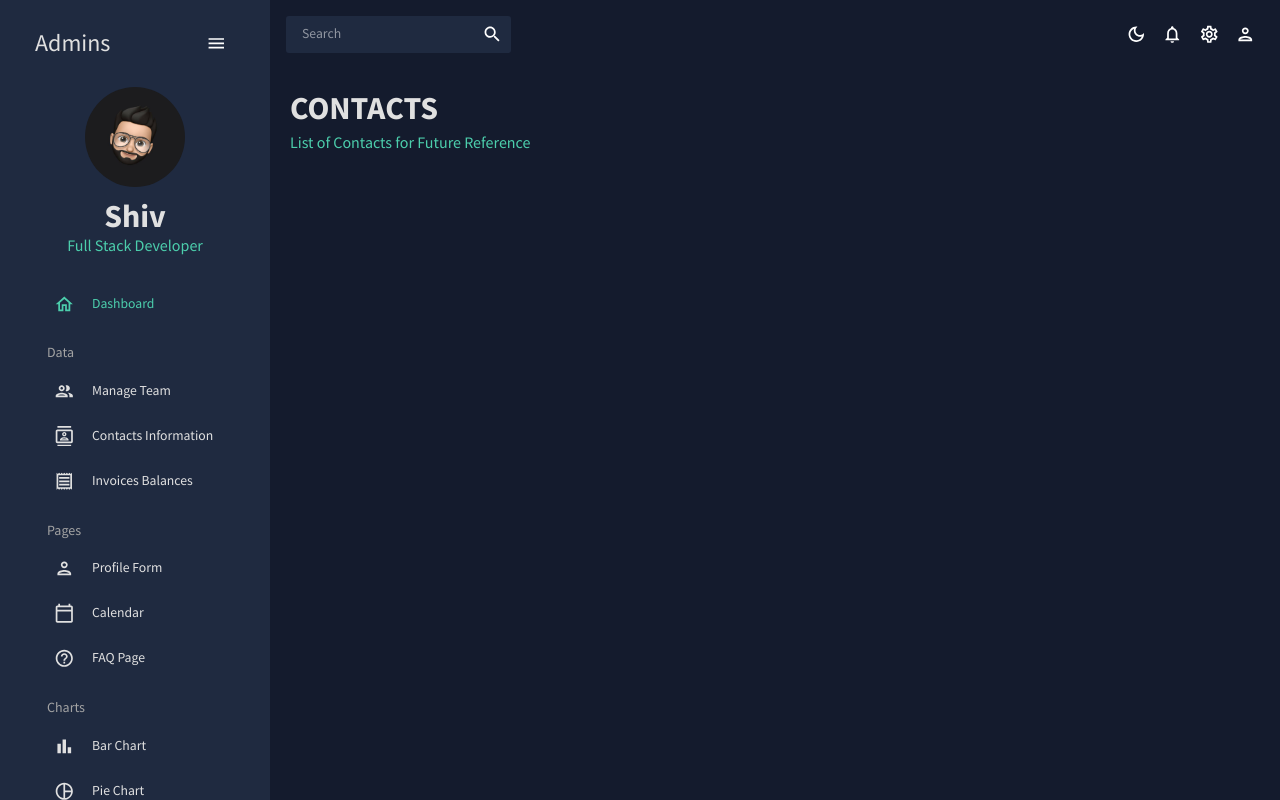
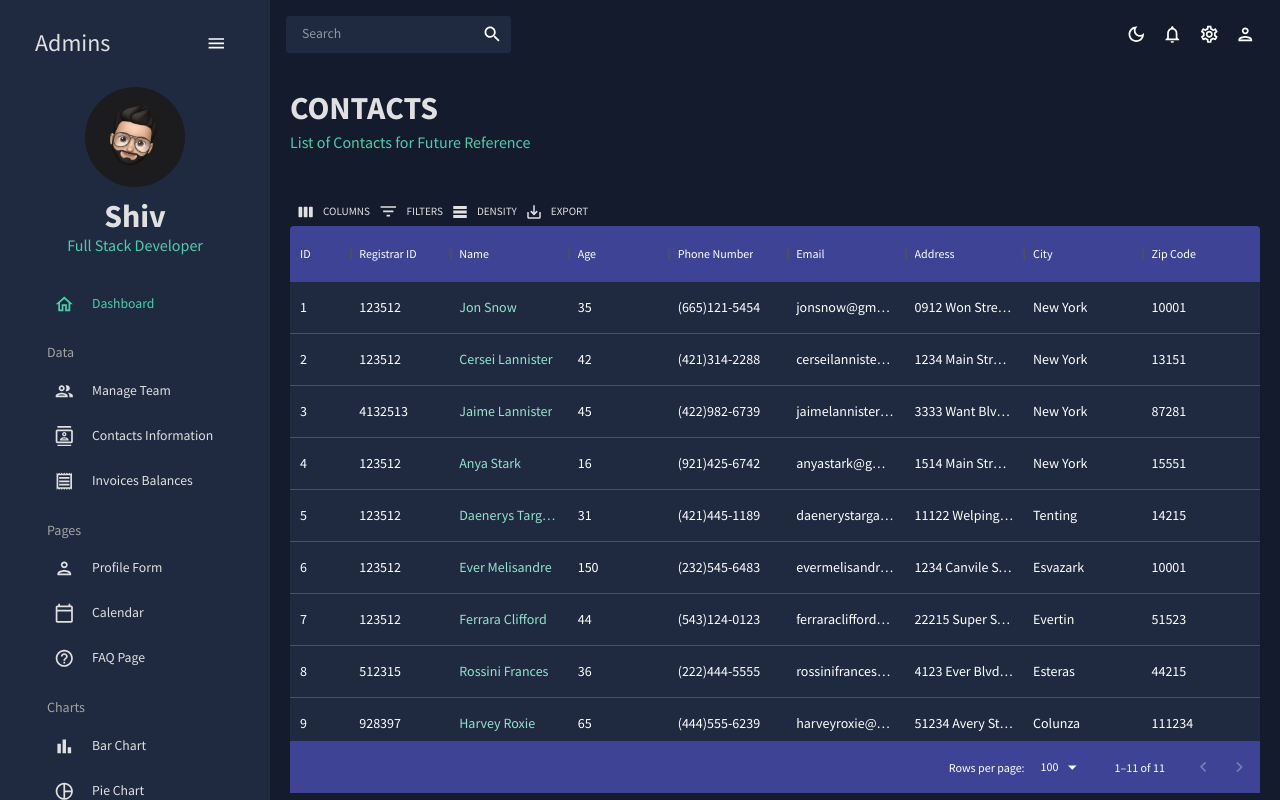
Before and after one commit to shivprajapat/react-admin-mui, a React (Create React App) app: page /contacts in a window 1280 px wide. Built offline with nearby package versions, Linux system fonts and the light colour scheme.

Commit message:
contact page ui

```diff
--- a/src/scenes/contacts/index.js
+++ b/src/scenes/contacts/index.js
@@ -1,14 +1,98 @@
 import React from 'react'
-import { Box } from '@mui/system'
+import { useTheme } from "@mui/material";
+import { Box } from "@mui/material";
+import { DataGrid, GridToolbar } from "@mui/x-data-grid";
+import { tokens } from "../../theme";
 import { Header } from "../../components";
+import { mockDataContacts } from "../../data/mockData";
 
 const Contacts = () => {
+  const theme = useTheme();
+  const colors = tokens(theme.palette.mode);
+  const columns = [
+    { field: "id", headerName: "ID", flex: 0.5 },
+    { field: "registrarId", headerName: "Registrar ID" },
+    {
+      field: "name",
+      headerName: "Name",
+      flex: 1,
+      cellClassName: "name-column--cell",
+    },
+    {
+      field: "age",
+      headerName: "Age",
+      type: "number",
+      headerAlign: "left",
+      align: "left",
+    },
+    {
+      field: "phone",
+      headerName: "Phone Number",
+      flex: 1,
+    },
+    {
+      field: "email",
+      headerName: "Email",
+      flex: 1,
+    },
+    {
+      field: "address",
+      headerName: "Address",
+      flex: 1,
+    },
+    {
+      field: "city",
+      headerName: "City",
+      flex: 1,
+    },
+    {
+      field: "zipCode",
+      headerName: "Zip Code",
+      flex: 1,
+    },
+  ];
   return (
     <Box>
-       <Header
+      <Header
         title="CONTACTS"
         subtitle="List of Contacts for Future Reference"
       />
+      <Box m="40px 0 0 0" height="75vh"
+        sx={{
+          "& .MuiDataGrid-root": {
+            border: "none",
+          },
+          "& .MuiDataGrid-cell": {
+            borderBottom: "none",
+            fontSize: 14
+          },
+          "& .name-column--cell": {
+            color: colors.greenAccent[300],
+          },
+          "& .MuiDataGrid-columnHeaders": {
+            backgroundColor: colors.blueAccent[700],
+            borderBottom: "none",
+          },
+          "& .MuiDataGrid-virtualScroller": {
+            backgroundColor: colors.primary[400],
+          },
+          "& .MuiDataGrid-footerContainer": {
+            borderTop: "none",
+            backgroundColor: colors.blueAccent[700],
+          },
+          "& .MuiCheckbox-root": {
+            color: `${colors.greenAccent[200]} !important`,
+          },
+          "& .MuiDataGrid-toolbarContainer .MuiButton-text": {
+            color: `${colors.grey[100]} !important`,
+          },
+        }}>
+        <DataGrid
+          rows={mockDataContacts}
+          columns={columns}
+          components={{ Toolbar: GridToolbar }}
+        />
+      </Box>
     </Box>
   )
 }
```
